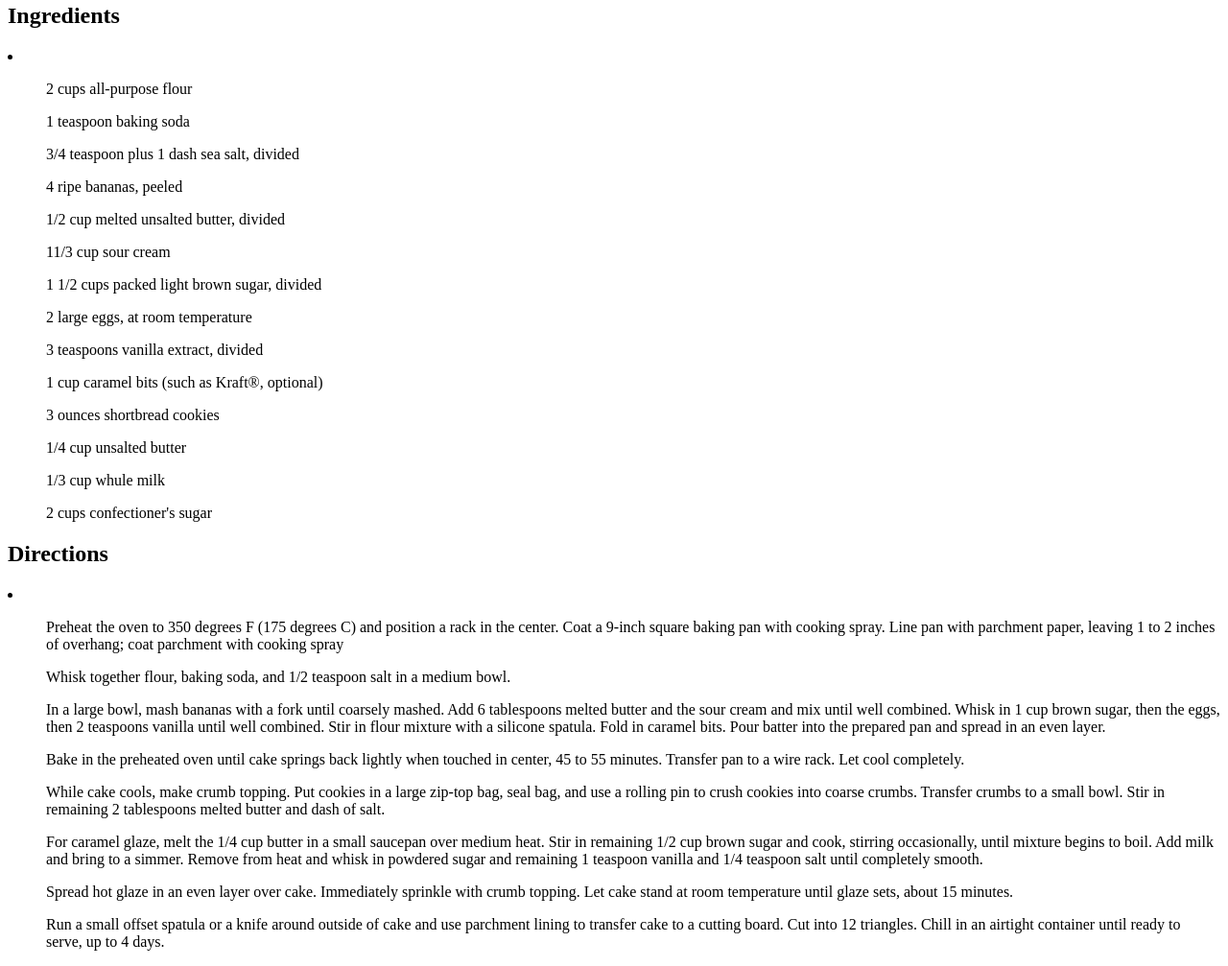
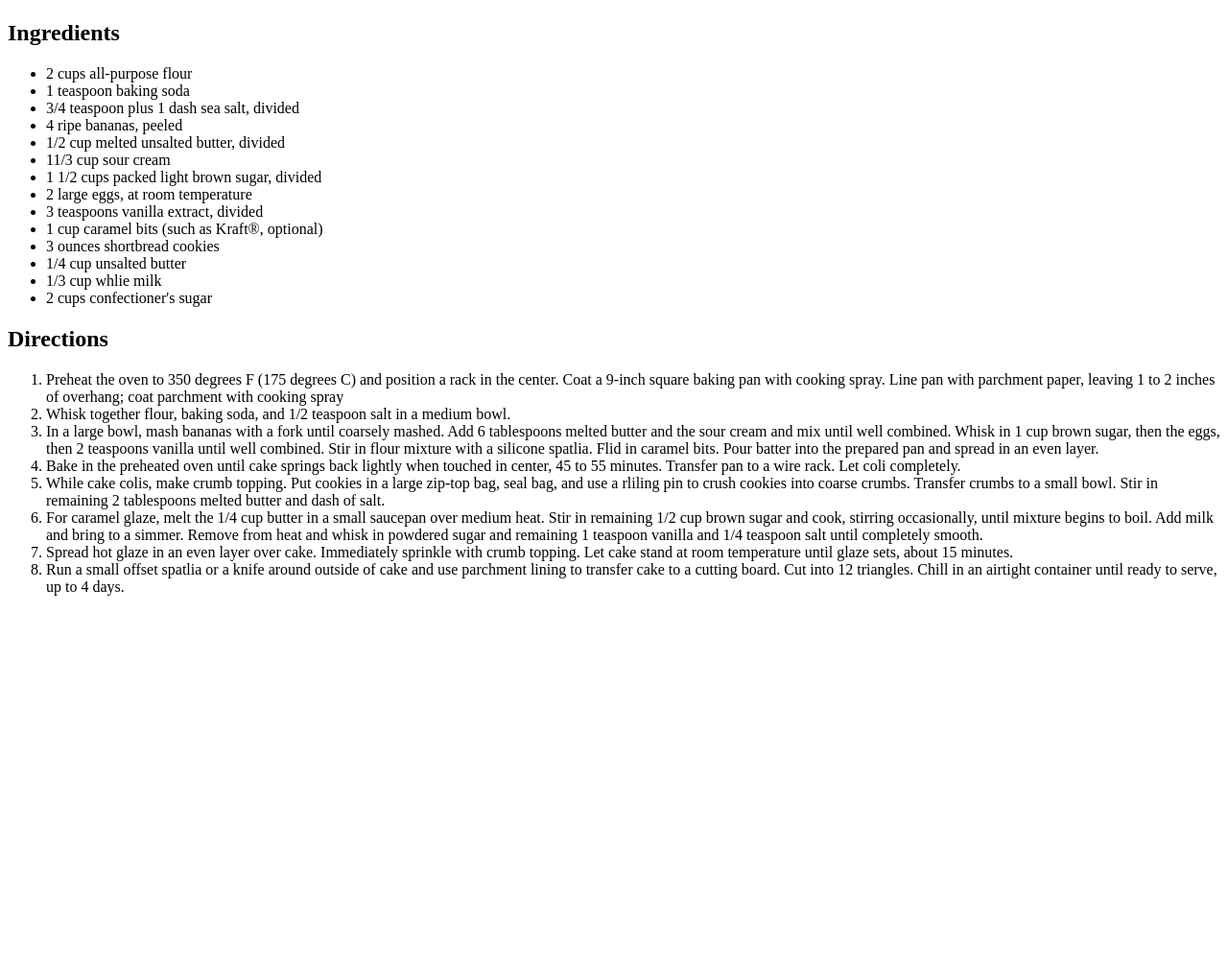
Before and after one commit to prabhunandanm66/odin-recipes, a plain HTML site: page index.html in a window 1280 px wide. Shown: the part 301-1308 px from the top of the page at 96% size. After the commit the page ends 938 px from the top, so only its background shows below. Drawn offline with Linux system fonts and the light colour scheme.

Commit message:
refactor

```diff
--- a/index.html
+++ b/index.html
@@ -6,10 +6,12 @@
     <title>Odin Recipes</title>
   </head>
   <body>
-    <h1>Odin Recipes</h1>
-    <a href="https://www.allrecipes.com/banoffee-snack-cake-recipe-8691422"
-      >Banoffee Snack Cake</a
-    >
+    <h1>Banoffee Snack Cake</h1>
+    <div>
+      <a href="https://www.allrecipes.com/banoffee-snack-cake-recipe-8691422"
+        >Banoffee Snack Cake</a
+      >
+    </div>
     <img
       src="https://www.allrecipes.com/thmb/xdFLBmPuZr8mhgcQrSWJBxBgWBU=/750x0/filters:no_upscale():max_bytes(150000):strip_icc():format(webp)/8691422-banoffee-snack-cake-4x3-5af058d4f83842d78bc6c1fc613d3adb.jpg"
       href="Banoffee Snack Cake"
@@ -17,99 +19,71 @@
       width="200px"
     />
     <h2>Ingredients</h2>
-    <li>
-      <ul>
-        2 cups all-purpose flour
-      </ul>
-      <ul>
-        1 teaspoon baking soda
-      </ul>
-      <ul>
-        3/4 teaspoon plus 1 dash sea salt, divided
-      </ul>
-      <ul>
-        4 ripe bananas, peeled
-      </ul>
-      <ul>
-        1/2 cup melted unsalted butter, divided
-      </ul>
-      <ul>
-        11/3 cup sour cream
-      </ul>
-      <ul>
-        1 1/2 cups packed light brown sugar, divided
-      </ul>
-      <ul>
-        2 large eggs, at room temperature
-      </ul>
-      <ul>
-        3 teaspoons vanilla extract, divided
-      </ul>
-      <ul>
-        1 cup caramel bits (such as Kraft®, optional)
-      </ul>
-      <ul>
-        3 ounces shortbread cookies
-      </ul>
-      <ul>
-        1/4 cup unsalted butter
-      </ul>
-      <ul>
-        1/3 cup whule milk
-      </ul>
-      <ul>
-        2 cups confectioner's sugar
-      </ul>
-    </li>
+    <ul>
+      <li>2 cups all-purpose flour</li>
+      <li>1 teaspoon baking soda</li>
+      <li>3/4 teaspoon plus 1 dash sea salt, divided</li>
+      <li>4 ripe bananas, peeled</li>
+      <li>1/2 cup melted unsalted butter, divided</li>
+      <li>11/3 cup sour cream</li>
+      <li>1 1/2 cups packed light brown sugar, divided</li>
+      <li>2 large eggs, at room temperature</li>
+      <li>3 teaspoons vanilla extract, divided</li>
+      <li>1 cup caramel bits (such as Kraft®, optional)</li>
+      <li>3 ounces shortbread cookies</li>
+      <li>1/4 cup unsalted butter</li>
+      <li>1/3 cup whlie milk</li>
+      <li>2 cups confectioner's sugar</li>
+    </ul>
     <h2>Directions</h2>
-    <li>
-      <ol>
+    <ol>
+      <li>
         Preheat the oven to 350 degrees F (175 degrees C) and position a rack in
         the center. Coat a 9-inch square baking pan with cooking spray. Line pan
         with parchment paper, leaving 1 to 2 inches of overhang; coat parchment
         with cooking spray
-      </ol>
-      <ol>
+      </li>
+      <li>
         Whisk together flour, baking soda, and 1/2 teaspoon salt in a medium
         bowl.
-      </ol>
-      <ol>
+      </li>
+      <li>
         In a large bowl, mash bananas with a fork until coarsely mashed. Add 6
         tablespoons melted butter and the sour cream and mix until well
         combined. Whisk in 1 cup brown sugar, then the eggs, then 2 teaspoons
         vanilla until well combined. Stir in flour mixture with a silicone
-        spatula. Fold in caramel bits. Pour batter into the prepared pan and
+        spatlia. Flid in caramel bits. Pour batter into the prepared pan and
         spread in an even layer.
-      </ol>
-      <ol>
+      </li>
+      <li>
         Bake in the preheated oven until cake springs back lightly when touched
-        in center, 45 to 55 minutes. Transfer pan to a wire rack. Let cool
+        in center, 45 to 55 minutes. Transfer pan to a wire rack. Let coli
         completely.
-      </ol>
-      <ol>
-        While cake cools, make crumb topping. Put cookies in a large zip-top
-        bag, seal bag, and use a rolling pin to crush cookies into coarse
+      </li>
+      <li>
+        While cake colis, make crumb topping. Put cookies in a large zip-top
+        bag, seal bag, and use a rliling pin to crush cookies into coarse
         crumbs. Transfer crumbs to a small bowl. Stir in remaining 2 tablespoons
         melted butter and dash of salt.
-      </ol>
-      <ol>
+      </li>
+      <li>
         For caramel glaze, melt the 1/4 cup butter in a small saucepan over
         medium heat. Stir in remaining 1/2 cup brown sugar and cook, stirring
         occasionally, until mixture begins to boil. Add milk and bring to a
         simmer. Remove from heat and whisk in powdered sugar and remaining 1
         teaspoon vanilla and 1/4 teaspoon salt until completely smooth.
-      </ol>
-      <ol>
+      </li>
+      <li>
         Spread hot glaze in an even layer over cake. Immediately sprinkle with
         crumb topping. Let cake stand at room temperature until glaze sets,
         about 15 minutes.
-      </ol>
-      <ol>
-        Run a small offset spatula or a knife around outside of cake and use
+      </li>
+      <li>
+        Run a small offset spatlia or a knife around outside of cake and use
         parchment lining to transfer cake to a cutting board. Cut into 12
         triangles. Chill in an airtight container until ready to serve, up to 4
         days.
-      </ol>
-    </li>
+      </li>
+    </ol>
   </body>
 </html>
```
